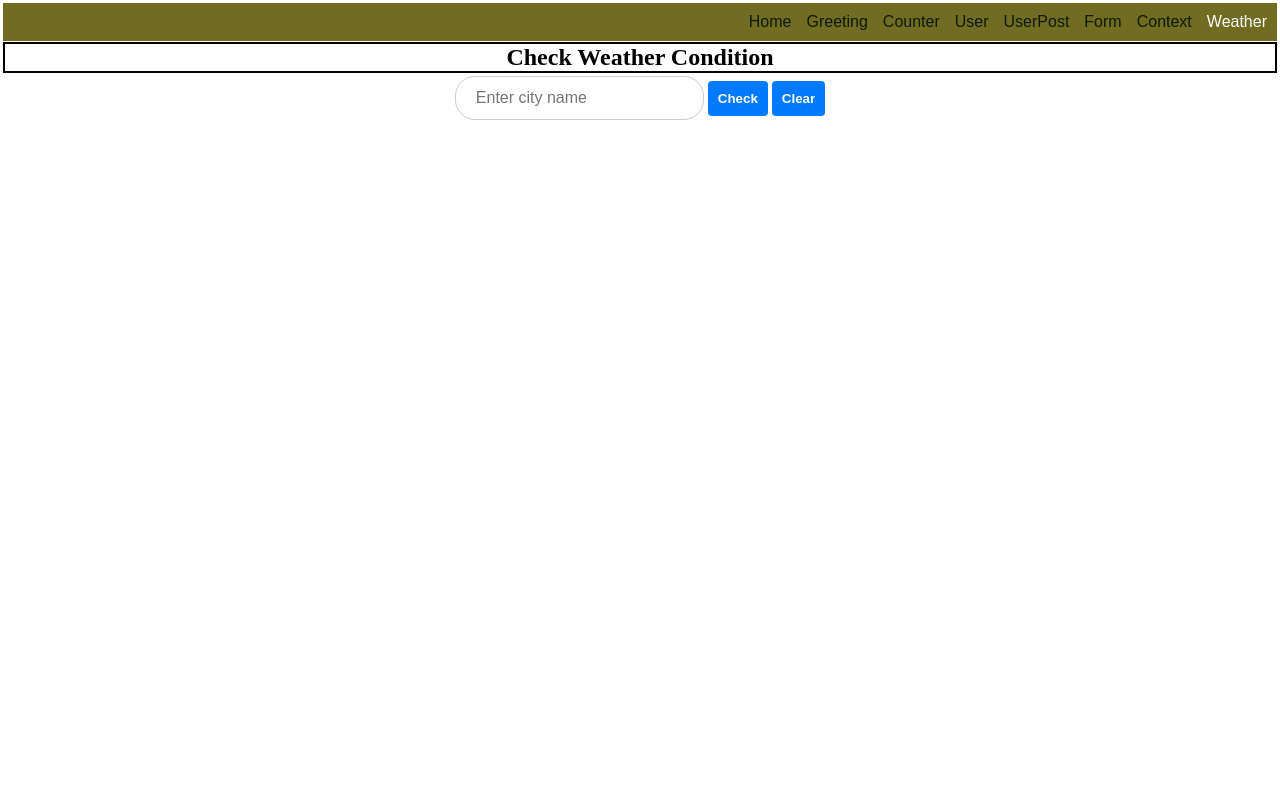
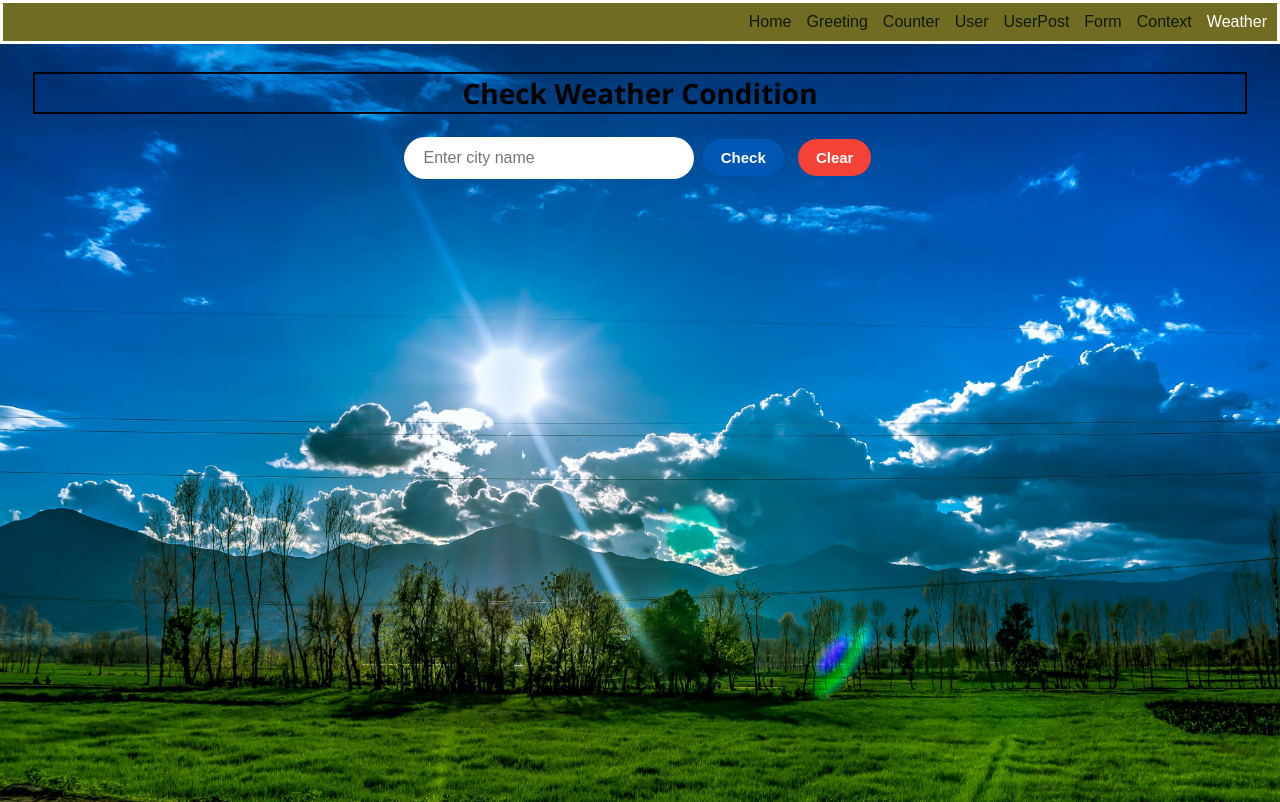
Before and after one commit to AjayRajkumar186/react-hello-world, a React (Vite) app: page /weather in a window 1280 px wide. Built offline with nearby package versions, Linux system fonts and the light colour scheme.

Commit message:
weather-updates

```diff
--- a/src/components/WeatherAppComponents/WeatherAppComponents.css
+++ b/src/components/WeatherAppComponents/WeatherAppComponents.css
@@ -1,18 +1,97 @@
 .container-wea {
   text-align: center;
-  margin-top: 0px;
-  color: rgb(0, 0, 0);
+  color: #000000;
+  font-family: 'Segoe UI', sans-serif;
+  background-image: url(/public/pexels-tahir-shaw-50609-186980.jpg);
+  min-height: 87.3vh;
+  padding: 30px;
+  background-repeat: no-repeat;
+  background-position: center;
+  background-attachment: fixed;
+  background-size: cover;
+}
+
+h2 {
+  margin-bottom: 20px;
+  font-size: 28px;
+  font-weight: bold;
+}
+
+form {
+  margin-bottom: 25px;
 }
 
 input[type="text"] {
   padding: 12px 20px;
-  border-radius: 20px;
-  border: 1px solid #ccc;
+  border-radius: 25px;
+  border: none;
   font-size: 16px;
   outline: none;
+  width: 250px;
+  transition: box-shadow 0.3s ease;
 }
 
 input[type="text"]:focus {
-  border-color: rgb(10, 102, 194);
-  box-shadow: 0 0 5px rgba(10, 102, 194, 0.5);
+  box-shadow: 0 0 10px rgba(255, 255, 255, 0.7);
 }
+
+.button,
+.buttons {
+  padding: 10px 18px;
+  border-radius: 25px;
+  border: none;
+  cursor: pointer;
+  font-size: 15px;
+  margin: 5px;
+  transition: transform 0.2s ease, background 0.3s ease;
+}
+
+.button {
+  background: #0056b3;
+  color: #fff;
+}
+
+.buttons {
+  background: #f44336;
+  color: #fff;
+}
+
+.button:hover,
+.buttons:hover {
+  transform: scale(1.05);
+}
+
+.weather-result {
+  margin-top: 200px;
+}
+
+.weather-container {
+  display: flex;
+  justify-content: center;
+  flex-wrap: wrap;
+  gap: 20px;
+}
+
+.weather-box {
+  background: rgba(255, 255, 255, 0.2);
+  backdrop-filter: blur(6px);
+  border-radius: 15px;
+  padding: 20px;
+  width: 200px;
+  box-shadow: 0 4px 10px rgba(0, 0, 0, 0.2);
+  transition: transform 0.3s ease;
+}
+
+.weather-box:hover {
+  transform: translateY(-10px);
+}
+
+.weather-box h3 {
+  margin-bottom: 10px;
+  font-size: 20px;
+}
+
+.weather-box img {
+  width: 60px;
+  height: 60px;
+}
--- a/src/components/WeatherAppComponents/WeatherAppComponents.jsx
+++ b/src/components/WeatherAppComponents/WeatherAppComponents.jsx
@@ -9,9 +9,8 @@ const WeatherAppComponents = () => {
   const [city, setCity] = useState('');
   const [weather, setWeather] = useState(null);
 
-  const checkWeather = async (e) => {
+  const handleSubmit = async (e) => {
     e.preventDefault(); // prevent page reload
-    if (!city) return;
 
     try {
       const response = await axios.get(
@@ -31,7 +30,7 @@ const WeatherAppComponents = () => {
   return (
     <div className="container-wea">
       <h2>Check Weather Condition</h2>
-      <form onSubmit={checkWeather}>
+      <form onSubmit={handleSubmit}>
         <input
           type="text"
           name="city"
```
